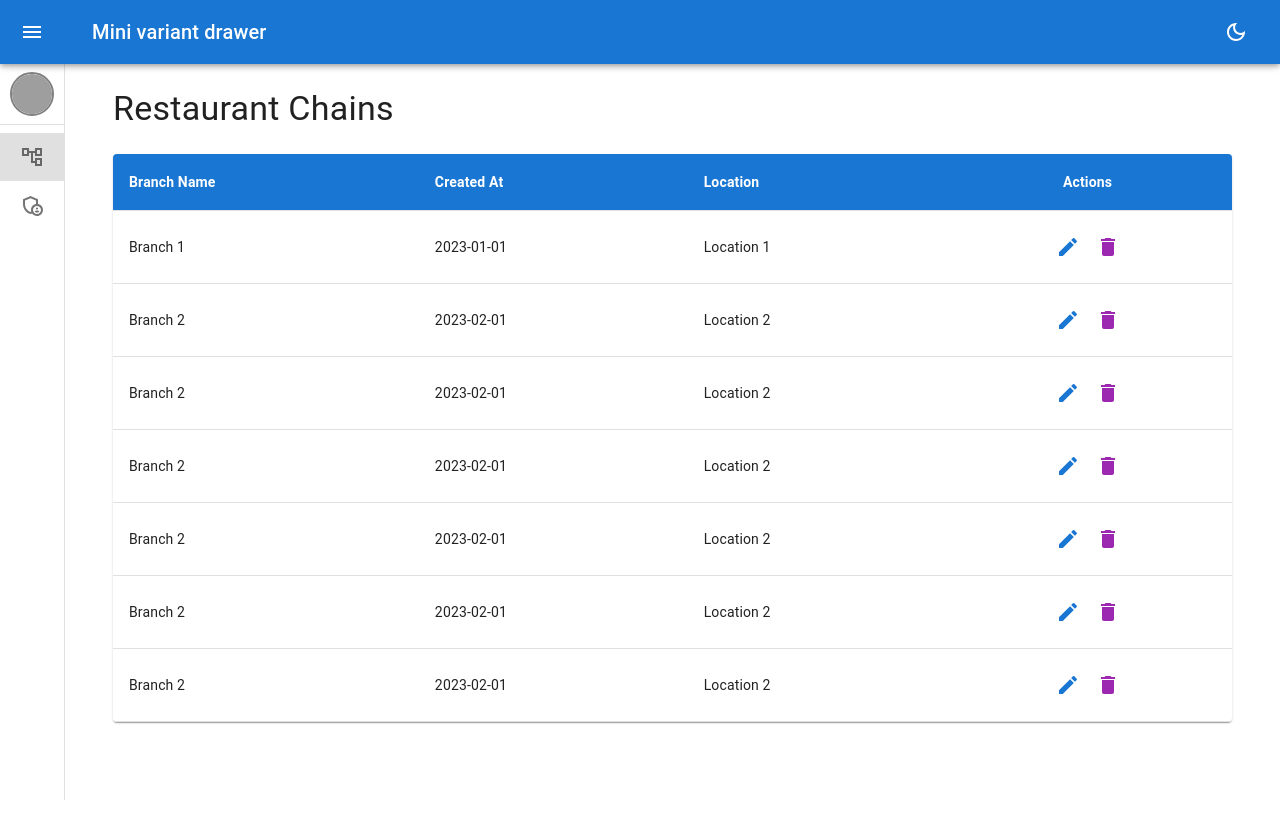
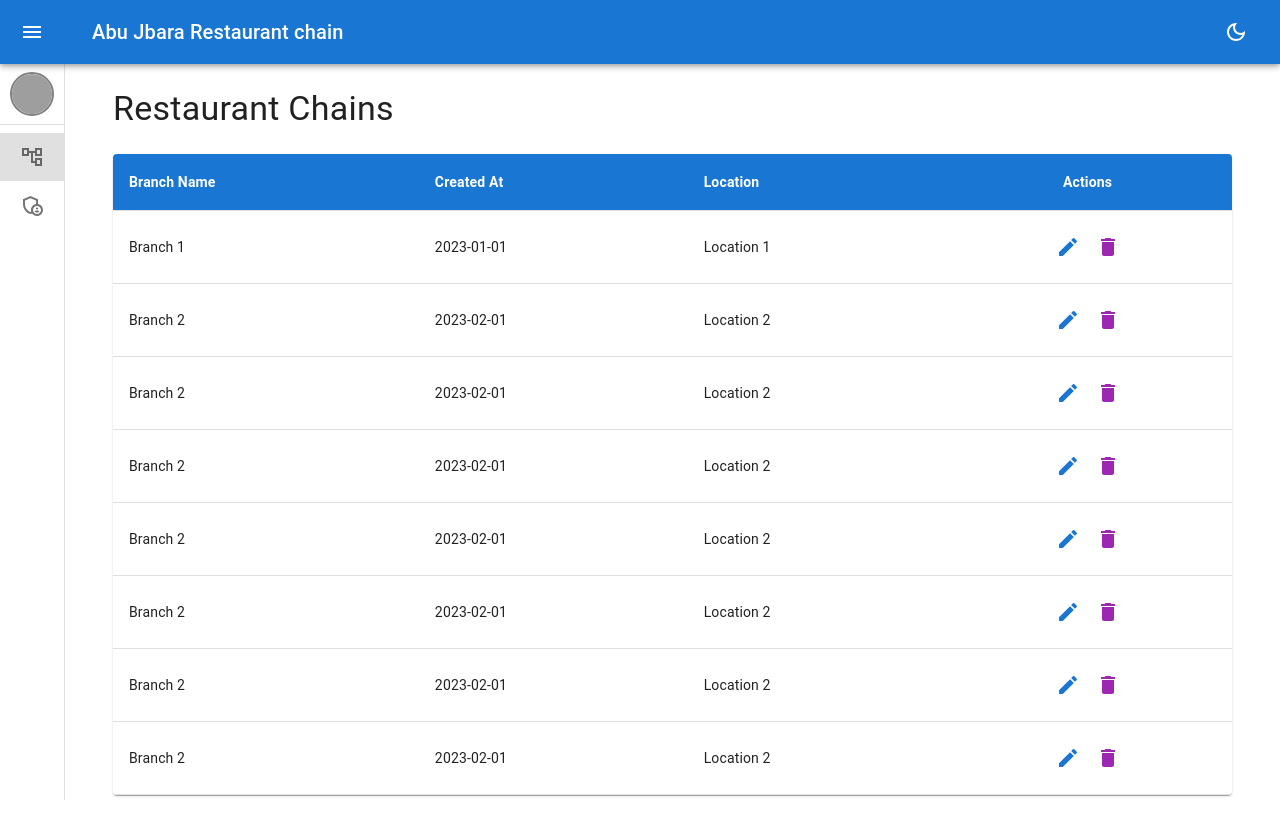
Before and after one commit to AhmadAlTarsha/Restaurant_chain, a React (Create React App) app in the folder restaurant-chain/front end/: page /branches in a window 1280 px wide. Built offline with nearby package versions, Linux system fonts and the light colour scheme; grey boxes are pictures that could not be loaded.

Commit message:
Initial completion of the design of the branches and assistants pages

```diff
--- a/restaurant-chain/front end/src/Components/NavBar.jsx
+++ b/restaurant-chain/front end/src/Components/NavBar.jsx
@@ -48,7 +48,7 @@ const NavBar = ({ handleDrawerOpen, open ,setMode ,mode }) => {
           <MenuIcon />
         </IconButton>
         <Typography variant="h6" noWrap component="div">
-          Mini variant drawer
+          Abu Jbara Restaurant chain
         </Typography>
         <Box flexGrow={1} />
         {theme.palette.mode==="dark"?<IconButton  onClick={async()=>{
--- a/restaurant-chain/front end/src/Pages/RestaurantBranches/branchList.jsx
+++ b/restaurant-chain/front end/src/Pages/RestaurantBranches/branchList.jsx
@@ -6,6 +6,8 @@ import {
   import { styled } from '@mui/material/styles';
   import EditIcon from '@mui/icons-material/Edit';
 import DeleteIcon from '@mui/icons-material/Delete';
+
+
 const StyledTableCell = styled(TableCell)(({ theme }) => ({
   backgroundColor: theme.palette.primary.main,
   color: theme.palette.common.white,
--- a/restaurant-chain/front end/src/Pages/RestaurantBranches/branches.jsx
+++ b/restaurant-chain/front end/src/Pages/RestaurantBranches/branches.jsx
@@ -13,7 +13,9 @@ const Branches = () => {
     { id: 2, name: "Branch 2", createdAt: "2023-02-01", location: "Location 2" },
     { id: 2, name: "Branch 2", createdAt: "2023-02-01", location: "Location 2" },
     { id: 2, name: "Branch 2", createdAt: "2023-02-01", location: "Location 2" },
-    // Add more branches as needed
+    { id: 2, name: "Branch 2", createdAt: "2023-02-01", location: "Location 2" },
+
+
   ]);
 
   const handleDelete = (id) => {
```
Also changed, not shown: restaurant-chain/front end/src/Pages/Admin/admin.jsx (+10 -15 lines).
